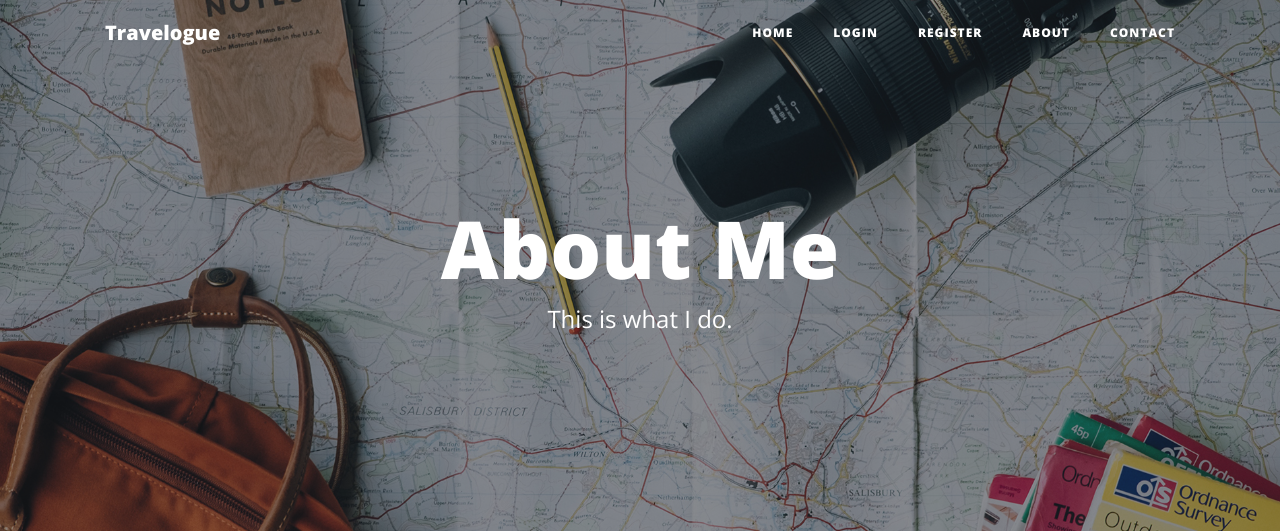
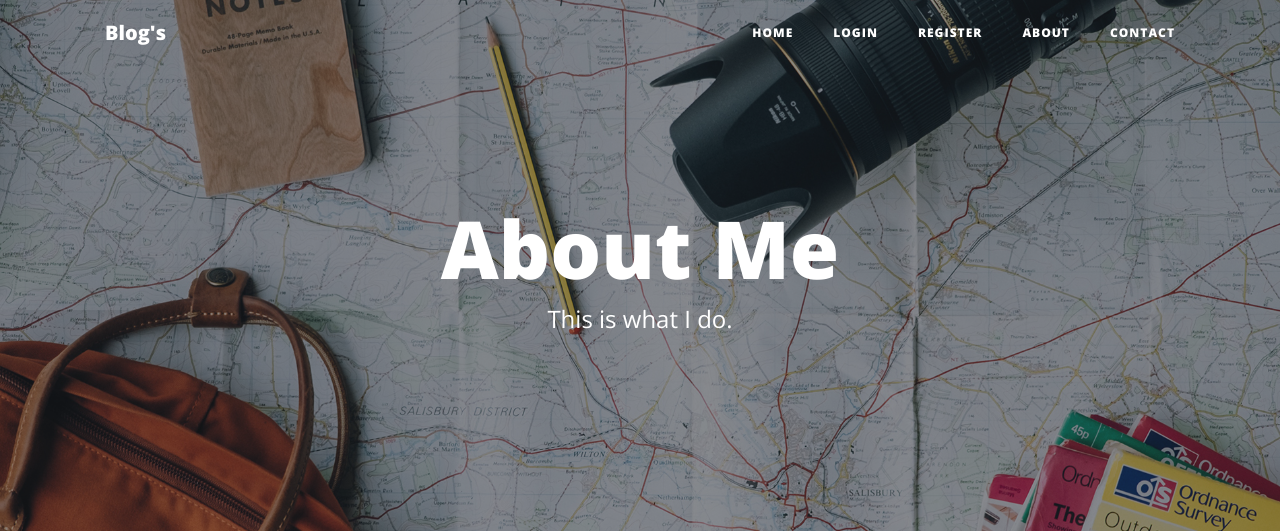
Before and after one commit to Aerial203/blogwebsite, a Flask app: page /about in a window 1280 px wide. Shown: the top 531 px of the page. Run offline with Flask 2, Linux system fonts and the light colour scheme; some libraries are stand-ins or nearby versions.

Commit message:
Change title and brand and favicon

```diff
--- a/templates/header.html
+++ b/templates/header.html
@@ -8,10 +8,13 @@
   <meta name="description" content="">
   <meta name="author" content="">
 
-  <title>Travelogue</title>
+  <title>Blog's</title>
 
   <!-- Bootstrap core CSS -->
   <link href="{{ url_for('static', filename='vendor/bootstrap/css/bootstrap.min.css') }}" rel="stylesheet">
+
+  <!-- Favicon -->
+  <link rel="icon" href="{{ url_for('static', filename='img/favicon.io') }}">
 
   <!-- Custom fonts for this template -->
   <link href="{{ url_for('static', filename='vendor/fontawesome-free/css/all.min.css')}}" rel="stylesheet" type="text/css">
@@ -28,7 +31,7 @@
   <!-- Navigation -->
   <nav class="navbar navbar-expand-md navbar-light fixed-top" id="mainNav">
     <div class="container">
-      <a class="navbar-brand" href="{{url_for('get_all_posts')}}">Travelogue</a>
+      <a class="navbar-brand" href="{{url_for('get_all_posts')}}">Blog's</a>
       <button class="navbar-toggler navbar-toggler-right" type="button" data-toggle="collapse" data-target="#navbarResponsive" aria-controls="navbarResponsive" aria-expanded="false" aria-label="Toggle navigation">
         Menu
         <i class="fas fa-bars"></i>
--- a/templates/index.html
+++ b/templates/index.html
@@ -1,13 +1,13 @@
 {% include "header.html" %}
 
   <!-- Page Header -->
-  <header class="masthead" style="background-image: url('https://images.unsplash.com/photo-1593642532842-98d0fd5ebc1a?ixid=MnwxMjA3fDF8MHxwaG90by1wYWdlfHx8fGVufDB8fHx8&ixlib=rb-1.2.1&auto=format&fit=crop&w=1050&q=80')">
+  <header class="masthead" style="background-image: url('https://images.unsplash.com/photo-1613688570481-820ec84316f3?ixid=MnwxMjA3fDB8MHxwaG90by1wYWdlfHx8fGVufDB8fHx8&ixlib=rb-1.2.1&auto=format&fit=crop&w=1950&q=80')">
     <div class="overlay"></div>
     <div class="container">
       <div class="row">
         <div class="col-lg-8 col-md-10 mx-auto">
           <div class="site-heading">
-            <h1>Blog's</h1>
+            <h1>Blog Bliss</h1>
             <span class="subheading">A collection of random musings.</span>
           </div>
         </div>
```
Also changed, not shown: static/img/favicon.ico (added).
